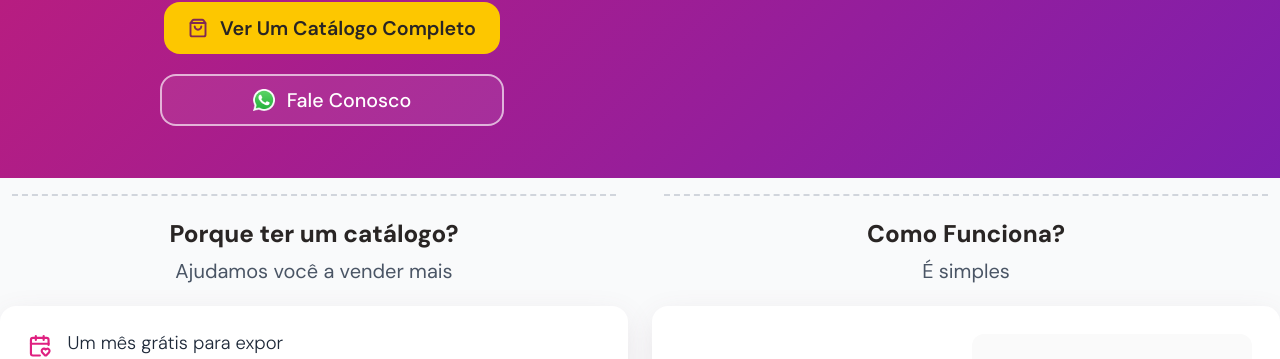
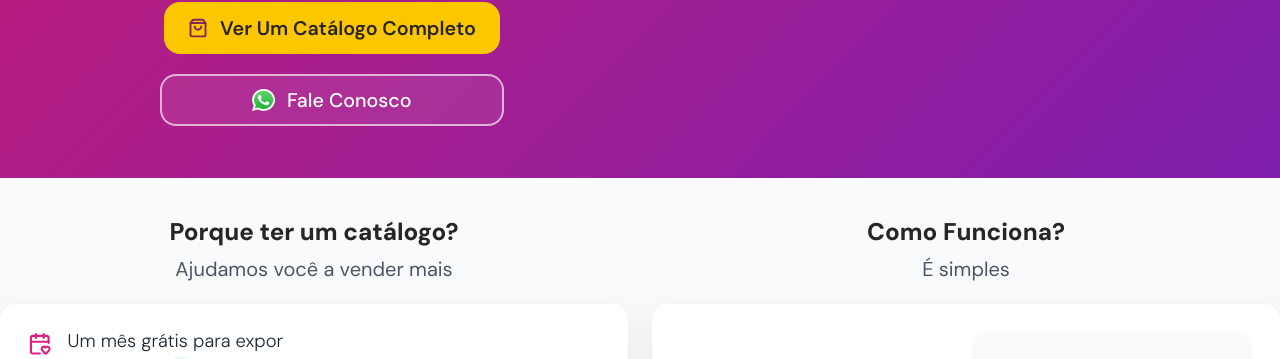
Before and after one commit to LeonardoSouzaBento/CatalogoDeRoupas, a Next.js app: page / in a window 1280 px wide. Shown: the part 450-809 px from the top of the page. Built offline with nearby package versions, Linux system fonts and the light colour scheme.

Commit message:
+Adicões

```diff
--- a/src/app/(landing-page)/_components/Main/components/TitleSubtitleSection.tsx
+++ b/src/app/(landing-page)/_components/Main/components/TitleSubtitleSection.tsx
@@ -4,6 +4,7 @@ interface TitleSubtitleSectionProps {
   title: string;
   subtitle?: string;
   secondSection?: boolean;
+  thirdSection?: boolean;
 }
 
 const css = {
@@ -18,10 +19,13 @@ const TitleSubtitleSection = ({
   title,
   subtitle,
   secondSection,
+  thirdSection,
 }: TitleSubtitleSectionProps): React.ReactElement => {
   return (
     <div
-      className={`${css.div}`}
+      className={`${css.div} ${thirdSection && "xl:border-none"} ${
+        secondSection && "border-none"
+      }`}
     >
       <h2 className={`${css.title}`}>{title}</h2>
       {subtitle && <h3 className={`${css.subtitle}`}>{subtitle}</h3>}
--- a/src/app/(landing-page)/_components/Main/components/ZapButton.tsx
+++ b/src/app/(landing-page)/_components/Main/components/ZapButton.tsx
@@ -4,9 +4,8 @@ import Image from "next/image";
 const css = {
   button: `h-13 w-full max-w-86 gap-3 px-6 rounded-2xl bg-white/8 border-[2px] border-white/64
   cursor-pointer hover:bg-white/93 hover:text-[#A21E92] hover:font-semibold transition-color duration-200
-  text-white font-p font-medium leading-5 text-[1.180em] sm:text-[1.195em] md:text-[1.202em] lg:text-[1.216em] xl:text-[1.230em] 2xl:text-[1.244em]
+  text-white font-p font-medium leading-5 text-[1.180em] sm:text-[1.195em] md:text-[1.202em] lg:text-[1.216em] xl:text-[1.230em] 2xl:text-[1.244em] relative
   `,
-  wrapperImg: `h-[22px] w-[22px] centralize relative`,
 };
 
 const ZapButton = ({ hideInMobile = false }: { hideInMobile?: boolean }) => {
@@ -16,9 +15,12 @@ const ZapButton = ({ hideInMobile = false }: { hideInMobile?: boolean }) => {
         hideInMobile ? "hidden sm:centralize" : "centralize sm:hidden"
       }`}
     >
-      <div className={`${css.wrapperImg}`}>
-        <Image src="/home/whatsapp.png" alt="Logo do Whatsapp" fill={true} />
-      </div>
+      <Image
+        src="/home/whatsapp.png"
+        alt="Logo do Whatsapp"
+        width={22.5}
+        height={22.5}
+      />
       Fale Conosco
     </button>
   );
--- a/src/app/(landing-page)/page.tsx
+++ b/src/app/(landing-page)/page.tsx
@@ -30,7 +30,11 @@ export default function Home() {
           </div>
 
           <div className={css.wrapperSection}>
-            <TitleSubtitleSection title="Como Funciona?" subtitle="É simples" />
+            <TitleSubtitleSection
+              title="Como Funciona?"
+              subtitle="É simples"
+              thirdSection={true}
+            />
             <HowSection />
           </div>
         </div>
```
